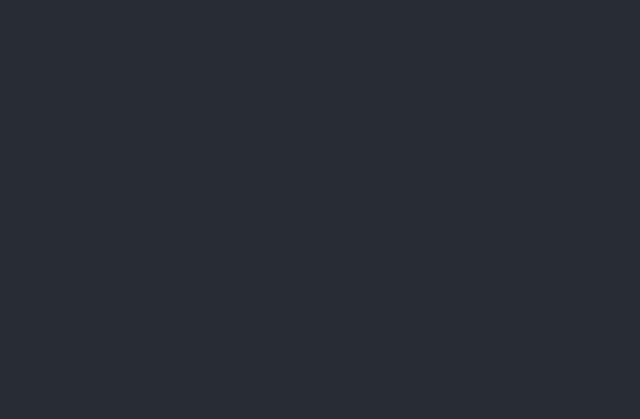
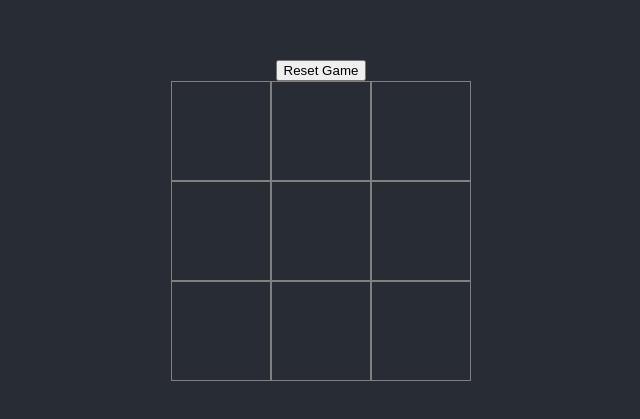
Before and after one commit to mikegoodstadt/udemy-react-hooks-course, a React (Create React App) app: page / in a window 1280 px wide. Shown: the part 147-566 px from the top of the page, without its empty margins (319-959 px from the left). Built offline with nearby package versions, Linux system fonts and the light colour scheme.

Commit message:
Completed game (todo: draw, pick side, 4x4)

```diff
--- a/src/App.js
+++ b/src/App.js
@@ -1,10 +1,105 @@
-import React from 'react';
+import React, { useEffect, useState } from 'react';
 import './App.scss';
 
+const initMatrix = [];
+
 function App() {
+  const [matrix, setMatrix] = useState(initMatrix);
+  const [matrixSize, setMatrixSize] = useState(3);
+  const [currentPlayer, setCurrentPlayer] = useState('o');
+  const [selRow, setSelRow] = useState(null);
+  const [selCol, setSelCol] = useState(null);
+  const [winner, setWinner] = useState(false);
+  const [reset, setReset] = useState(false);
+
+  useEffect(() => {
+
+    setWinner(false);
+    setSelCol(null);
+    setSelRow(null);
+
+    const row = new Array(matrixSize).fill(null);
+    const tempMatrix = [];
+    for (let i = 0; i < matrixSize; i++) {
+      tempMatrix.push([...row]);
+    }
+    setMatrix(tempMatrix);
+  }, [reset]);
+
+  function squareClick(row, col) {
+    if (!matrix[row][col] && !winner) {
+      setSelCol(col);
+      setSelRow(row);
+      let nextPlayer = currentPlayer === 'x' ? 'o' : 'x';
+      setCurrentPlayer(nextPlayer);
+      const matrixCopy = [...matrix];
+      matrixCopy[row][col] = nextPlayer;
+      setMatrix(matrixCopy);
+    }
+  }
+
+  function isWinner() {
+    let vertical = true;
+    let horizontal = true;
+    let d1 = true;
+    let d2 = true;
+
+    if (selCol === null || selRow === null) {
+      return;
+    }
+
+    for (let i = 0; i < matrixSize; i++) {
+      if (matrix[i][selCol] !== currentPlayer) {
+        vertical = false;
+      }
+      if (matrix[selRow][i] !== currentPlayer) {
+        horizontal = false;
+      }
+      if (matrix[i][i] !== currentPlayer) {
+        d1 = false;
+      }
+      if (matrix[i][matrixSize - i - 1] !== currentPlayer) {
+        d2 = false;
+      }
+    }
+
+    if (vertical || horizontal || d1 || d2) {
+      setWinner(true);
+    }
+  }
+
+  useEffect(() => {
+    if (!winner) {
+      isWinner();
+    }
+  });
+
+  function resetGame() {
+    setReset(!reset);
+  }
+
   return (
     <div className='App'>
       <header className='App-header'>
+        <button onClick={resetGame}>Reset Game</button>
+        <div>
+          {matrix.map((valCol, indexCol) => (
+            <div key={indexCol} className='col'>
+              {valCol.map((valRow, indexRow) => (
+                <div
+                  key={indexRow}
+                  onClick={() => {
+                    squareClick(indexRow, indexCol);
+                  }}
+                  className='row'
+                >
+                  {matrix[indexRow][indexCol]}
+                </div>
+              ))}
+            </div>
+          ))}
+        </div>
+        <h2>{winner ? `Player ${currentPlayer} is the winner!` : ''}</h2>
       </header>
     </div>
   );
--- a/src/App.scss
+++ b/src/App.scss
@@ -36,3 +36,20 @@
     transform: rotate(360deg);
   }
 }
+
+.col {
+  font-size: 0px;
+  min-width: 308px;
+}
+
+.row {
+  display: inline-block;
+  border: 1px solid grey;
+  font-size: 90px;
+  width: 100px;
+  height: 100px;
+  text-align: center;
+  line-height: 100px;
+  box-sizing: border-box;
+  vertical-align: middle;
+}
```
